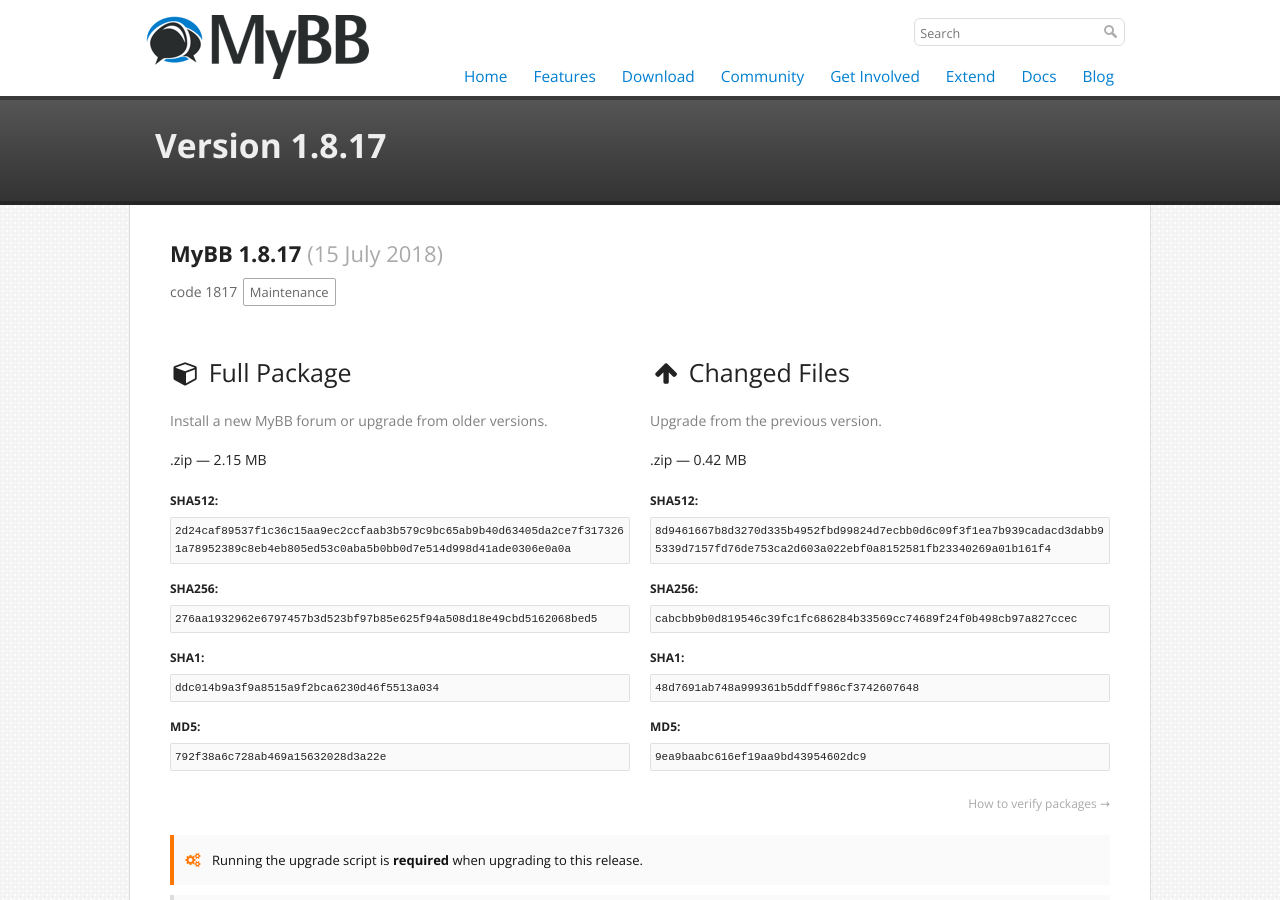
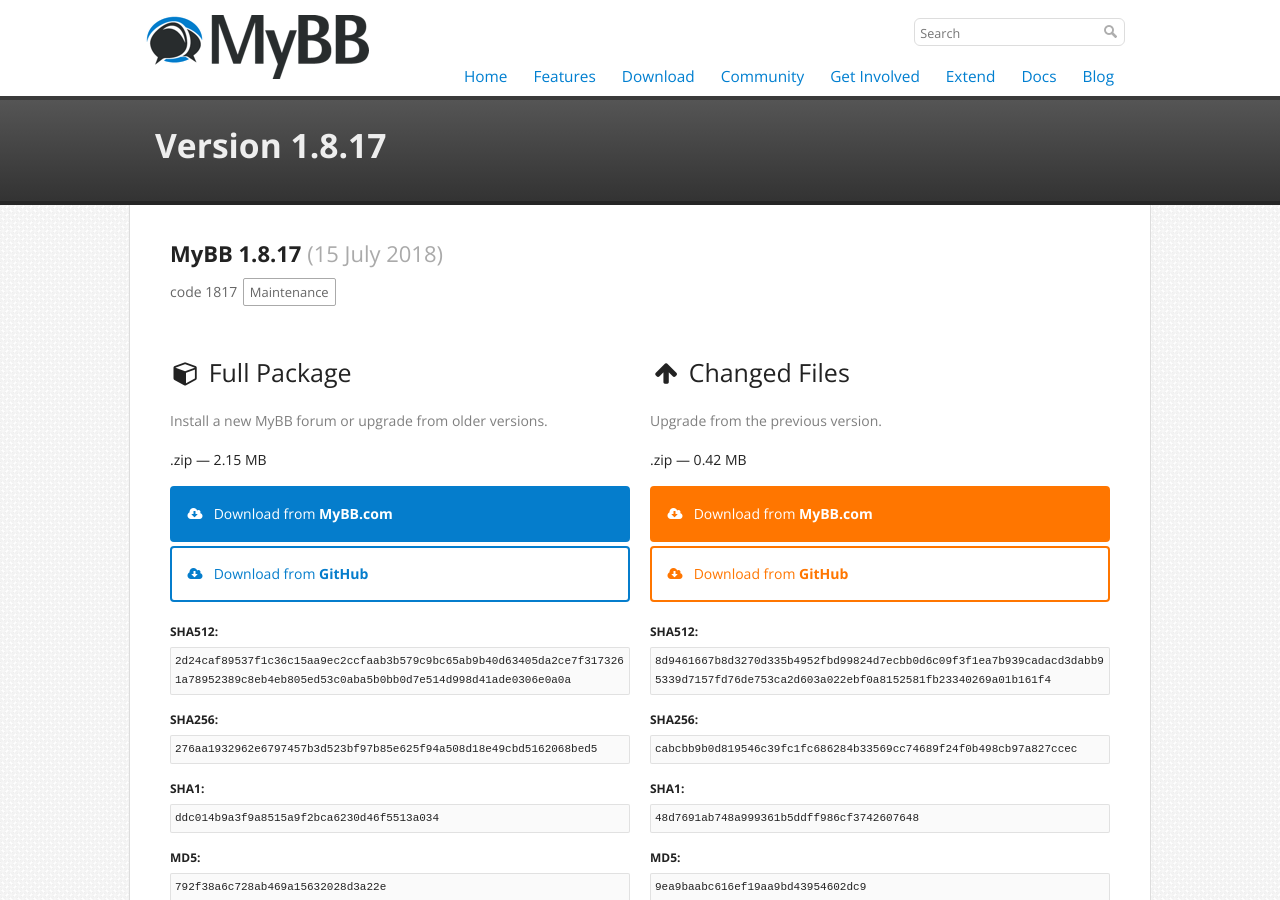
Before and after one commit to mybb/mybb.com, a Jekyll site: the page built from _versions/1.8.17.md, in a window 1280 px wide and 900 px high. Built offline with Jekyll 4.4.1, drawn with Linux system fonts in a browser that asks for light colours; nearby versions of some CDN libraries.

Commit message:
rebuild pages
Signed-off-by: Euan Torano <euantorano@gmail.com>

```diff
--- a/_versions/1.8.17.md
+++ b/_versions/1.8.17.md
@@ -19,6 +19,9 @@
             value: 276aa1932962e6797457b3d523bf97b85e625f94a508d18e49cbd5162068bed5
           - type: sha512
             value: 2d24caf89537f1c36c15aa9ec2ccfaab3b579c9bc65ab9b40d63405da2ce7f3173261a78952389c8eb4eb805ed53c0aba5b0bb0d7e514d998d41ade0306e0a0a
+        locations:
+          - name: resources.mybb.com/downloads/
+          - name: github.com/mybb/mybb/releases/
 
   - type: changed_files
     formats:
@@ -33,6 +36,9 @@
             value: cabcbb9b0d819546c39fc1fc686284b33569cc74689f24f0b498cb97a827ccec
           - type: sha512
             value: 8d9461667b8d3270d335b4952fbd99824d7ecbb0d6c09f3f1ea7b939cadacd3dabb95339d7157fd76de753ca2d603a022ebf0a8152581fb23340269a01b161f4
+        locations:
+          - name: resources.mybb.com/downloads/
+          - name: github.com/mybb/mybb/releases/
 
 upgrade_script_required: true
 resolved_issues_number: "11"
```
